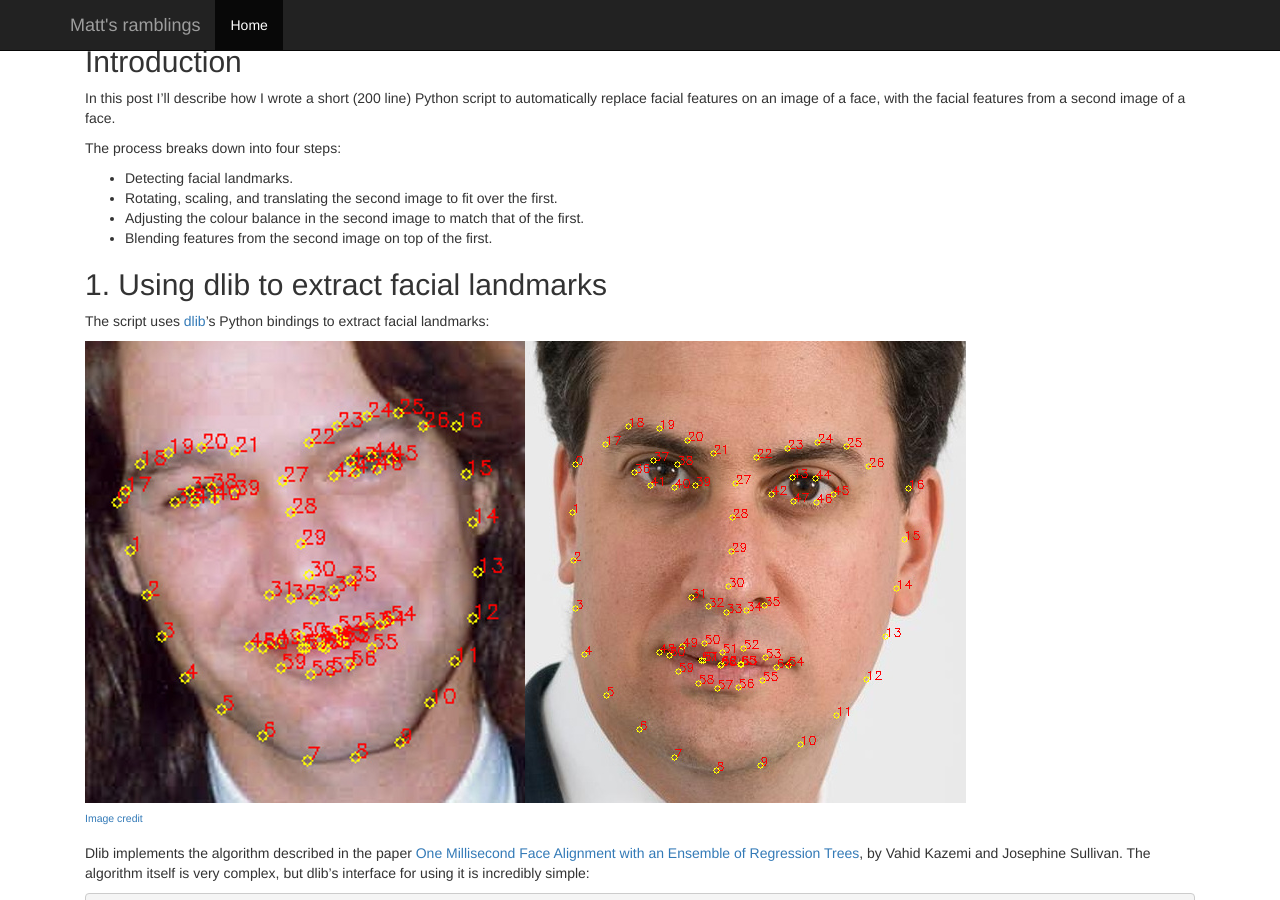
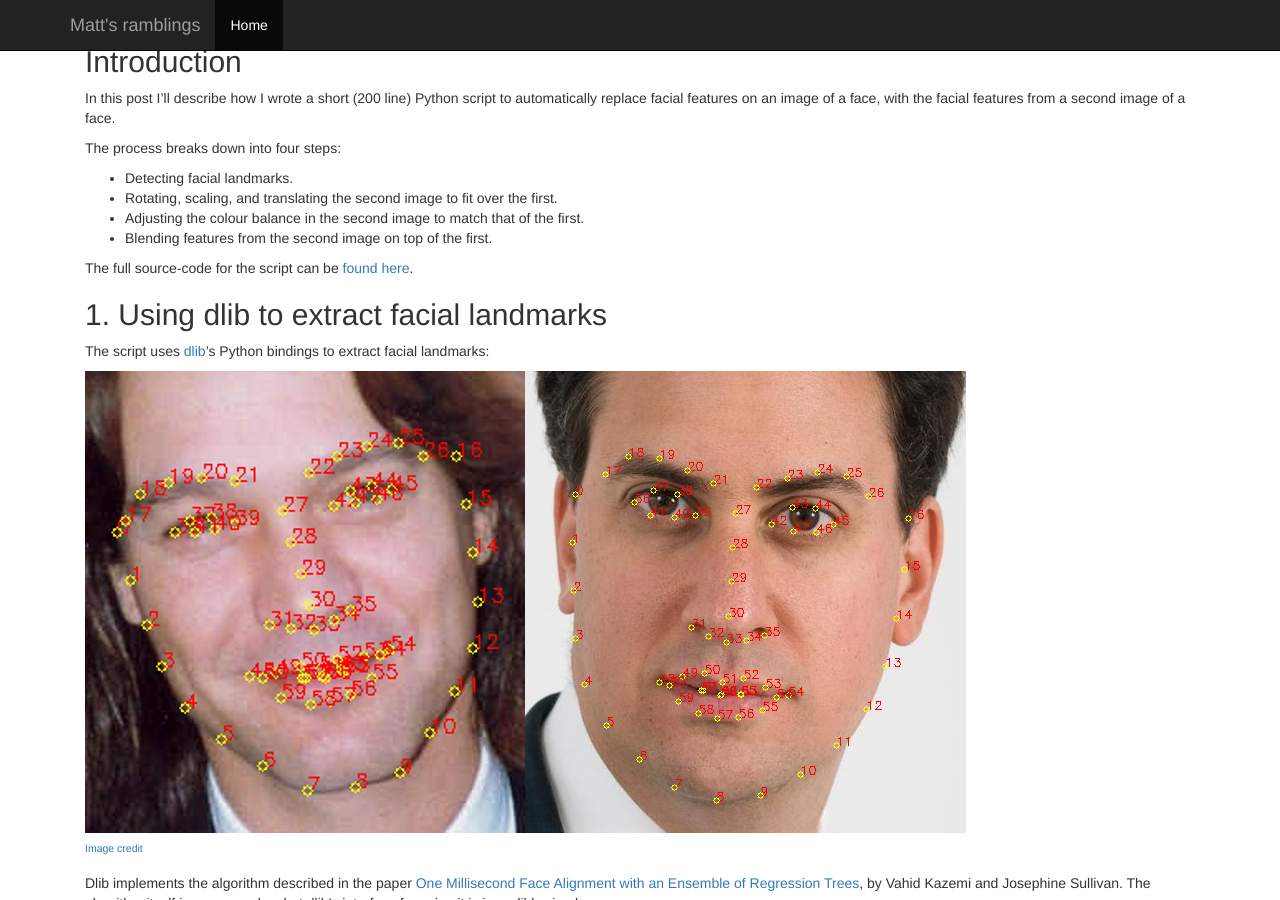
Before and after one commit to matthewearl/matthewearl.github.io, a Jekyll site: the page built from _posts/2015-07-28-switching-eds-with-python.md, in a window 1280 px wide and 900 px high, scrolled down 477 px. Built offline with Jekyll 4.4.1, drawn with Linux system fonts in a browser that asks for light colours; nearby versions of some CDN libraries; formulas are drawn with MathJax 3.

Commit message:
Add link to source code

```diff
--- a/_posts/2015-07-28-switching-eds-with-python.md
+++ b/_posts/2015-07-28-switching-eds-with-python.md
@@ -21,6 +21,9 @@ The process breaks down into four steps:
 * Rotating, scaling, and translating the second image to fit over the first.
 * Adjusting the colour balance in the second image to match that of the first.
 * Blending features from the second image on top of the first.
+
+The full source-code for the script can be [found here](https://github.com/
+matthewearl/faceswap/blob/master/faceswap.py).
 
 ## 1. Using dlib to extract facial landmarks
 
```
